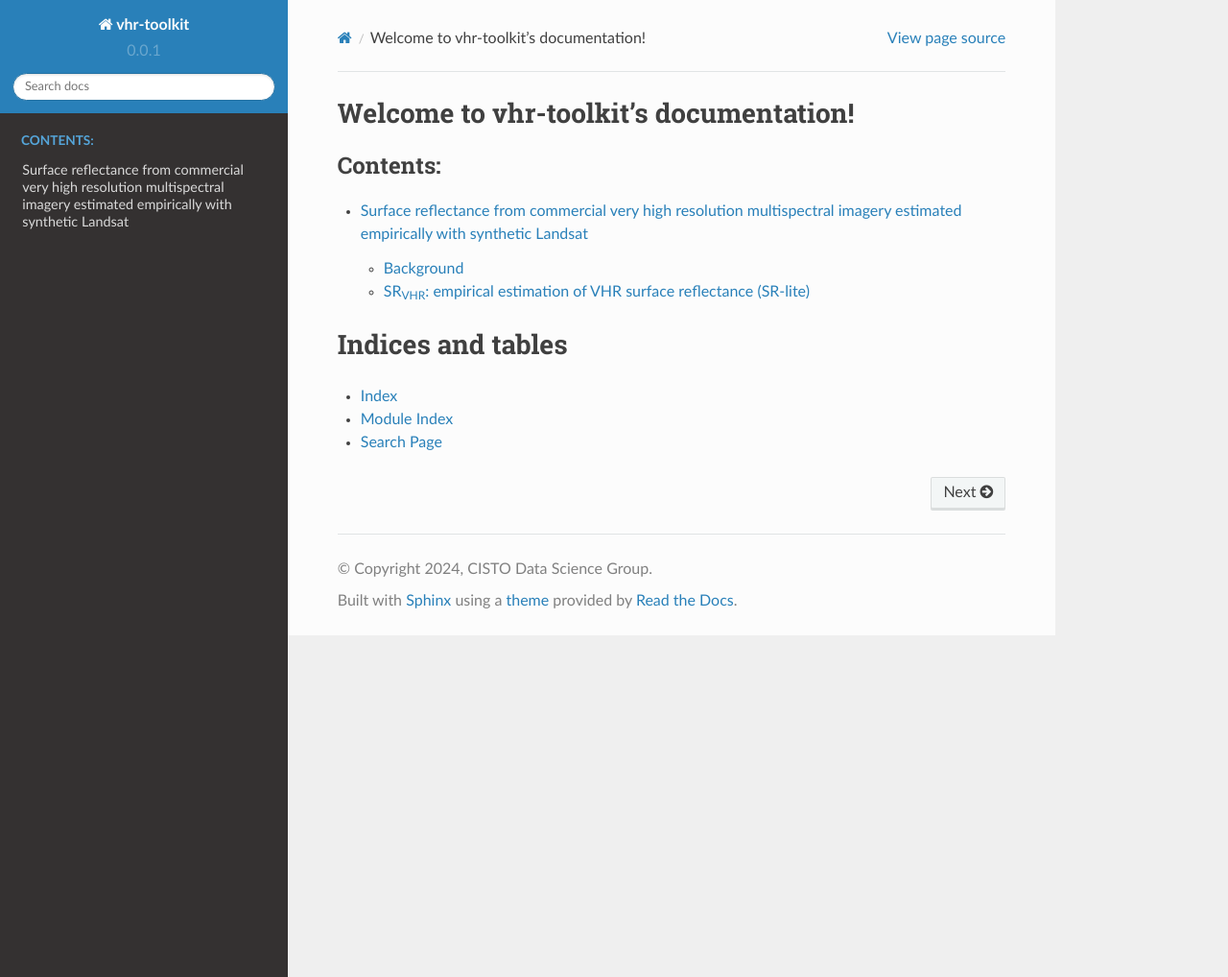
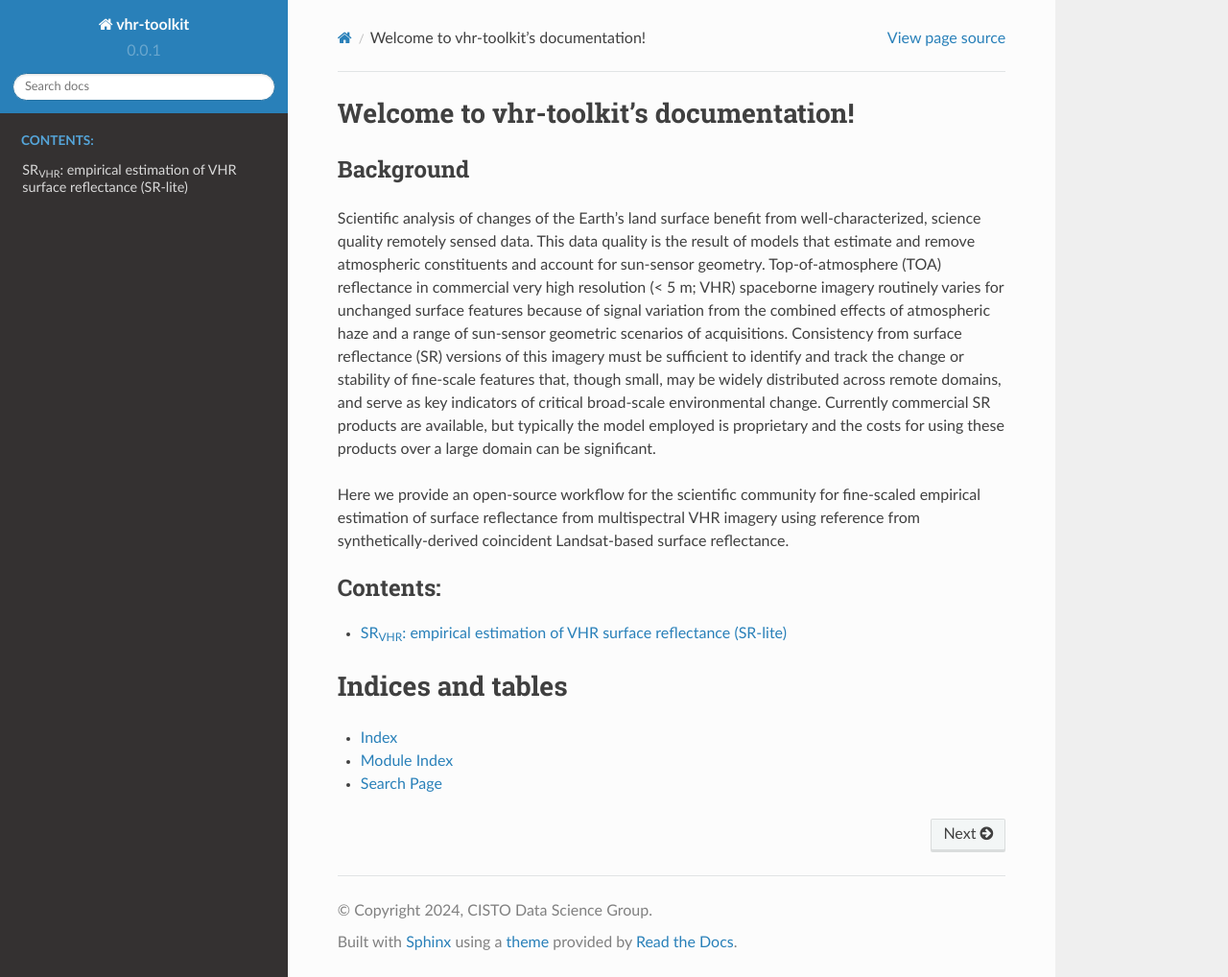
Before and after one commit to nasa-nccs-hpda/vhr-toolkit, a Sphinx documentation site: the page built from docs/index.rst, in a window 1280 px wide and 1018 px high. Shown: the whole window at 96% size. Built offline with Sphinx 7.4.7 and the Read the Docs theme 2.0.0, drawn with Linux system fonts in a browser that asks for light colours.

Commit message:
Start to documenation and gitignore artifacts from EVHR

```diff
--- a/docs/index.rst
+++ b/docs/index.rst
@@ -1,10 +1,23 @@
-.. tensorflow-caney's documentation master file, created by
-   sphinx-quickstart on Fri Jun 23 11:32:18 2023.
-   You can adapt this file completely to your liking, but it should at least
-   contain the root `toctree` directive.
-
 Welcome to vhr-toolkit's documentation!
 =========================================
+
+Background
+------------
+
+Scientific analysis of changes of the Earth's land surface benefit from well-characterized, science quality
+remotely sensed data. This data quality is the result of models that estimate and remove atmospheric
+constituents and account for sun-sensor geometry.  Top-of-atmosphere (TOA) reflectance in commercial
+very high resolution (< 5 m; VHR) spaceborne imagery routinely varies for unchanged surface features
+because of signal variation from the combined effects of atmospheric haze and a range of sun-sensor
+geometric scenarios of acquisitions. Consistency from surface reflectance (SR) versions of this imagery
+must be sufficient to identify and track the change or stability of fine-scale features that, though small,
+may be widely distributed across remote domains, and serve as key indicators of critical broad-scale
+environmental change. Currently commercial SR products are available, but typically the model employed
+is proprietary and the costs for using these products over a large domain can be significant.
+
+Here we provide an open-source workflow for the scientific community for fine-scaled empirical
+estimation of surface reflectance from multispectral VHR imagery using reference from
+synthetically-derived coincident Landsat-based surface reflectance.
 
 .. toctree::
    :maxdepth: 2
```
Also changed, not shown: README.rst (+16 -23 lines), 1 other file.
